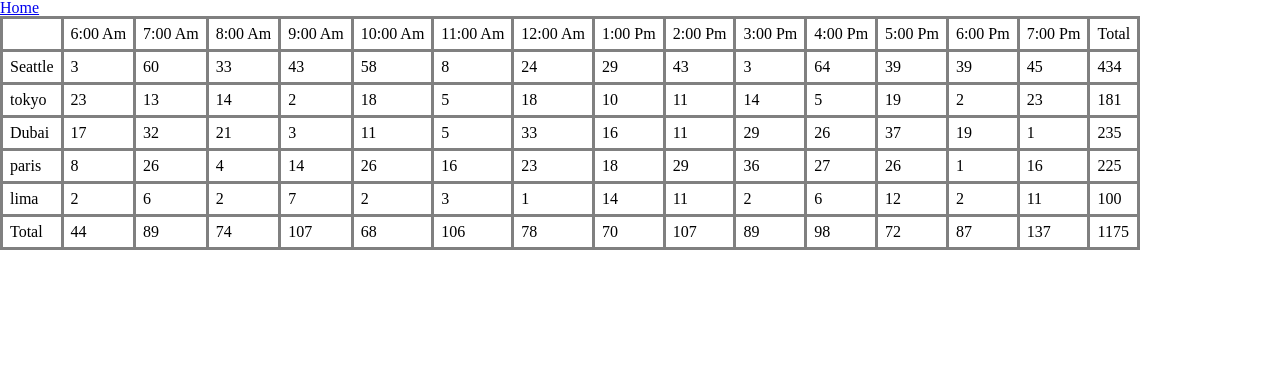
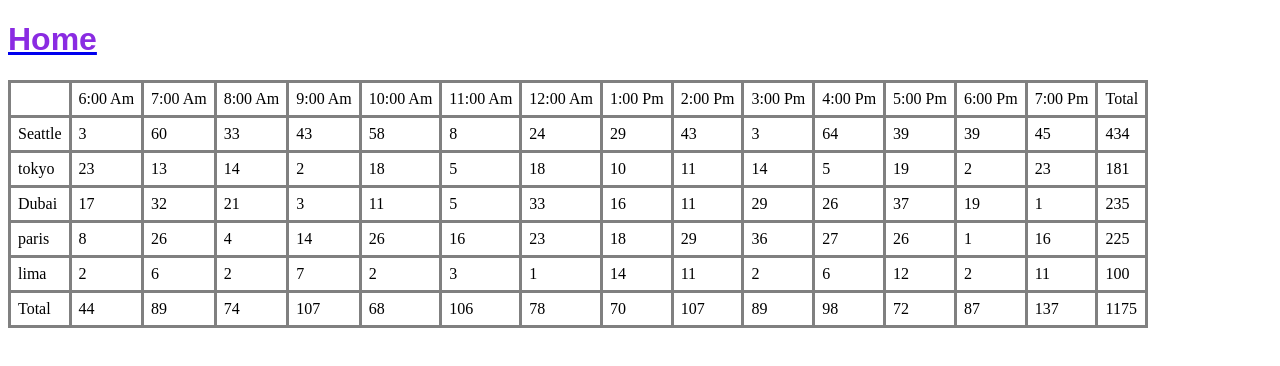
Before and after one commit to IbrahimAljabr/cookie-stand, a plain HTML site: page sales.html in a window 1280 px wide. Drawn offline with Linux system fonts and the light colour scheme.

Commit message:
lab8bcss

```diff
--- a/index.html
+++ b/index.html
@@ -6,11 +6,14 @@
     <title>Document</title>
     <link rel="preconnect" href="https://fonts.gstatic.com">
     <link href="https://fonts.googleapis.com/css2?family=Oswald&display=swap" rel="stylesheet">
-    <link rel="stylesheet" href="style/style.css">
     <link rel="preconnect" href="https://fonts.gstatic.com">
     <link href="https://fonts.googleapis.com/css2?family=Redressed&display=swap" rel="stylesheet">
     <link rel="preconnect" href="https://fonts.gstatic.com">
     <link href="https://fonts.googleapis.com/css2?family=Hanalei+Fill&family=Redressed&display=swap" rel="stylesheet">
+
+
+    <link rel="stylesheet" href="style/style.css">
+
 </head>
 <body>
 
@@ -36,7 +39,7 @@
 
 
             <div>
-                <ul>locations
+                <ul>locations :
 
                     <li>Seattle</li>
                     <li>tokyo</li>
--- a/sales.html
+++ b/sales.html
@@ -3,7 +3,7 @@
 <head>
     <meta charset="UTF-8">
     <meta name="viewport" content="width=device-width, initial-scale=1.0">
-    <link rel="stylesheet" href="style/reset.css">
+
     <link rel="stylesheet" href="style/sales.css">
     <title>Document</title>
 </head>
--- a/style/sales.css
+++ b/style/sales.css
@@ -5,3 +5,7 @@ td ,table {
     border-color: gray;
     padding: 7px;
 }
+h1{
+    font-family: 'Oswald', sans-serif;
+    color: blueviolet;
+}
```
